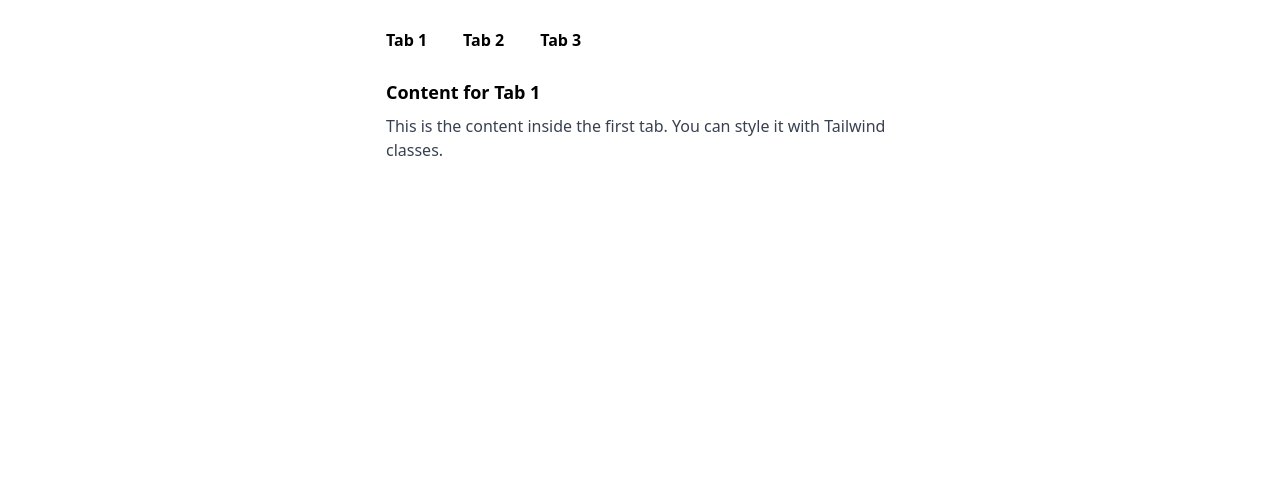
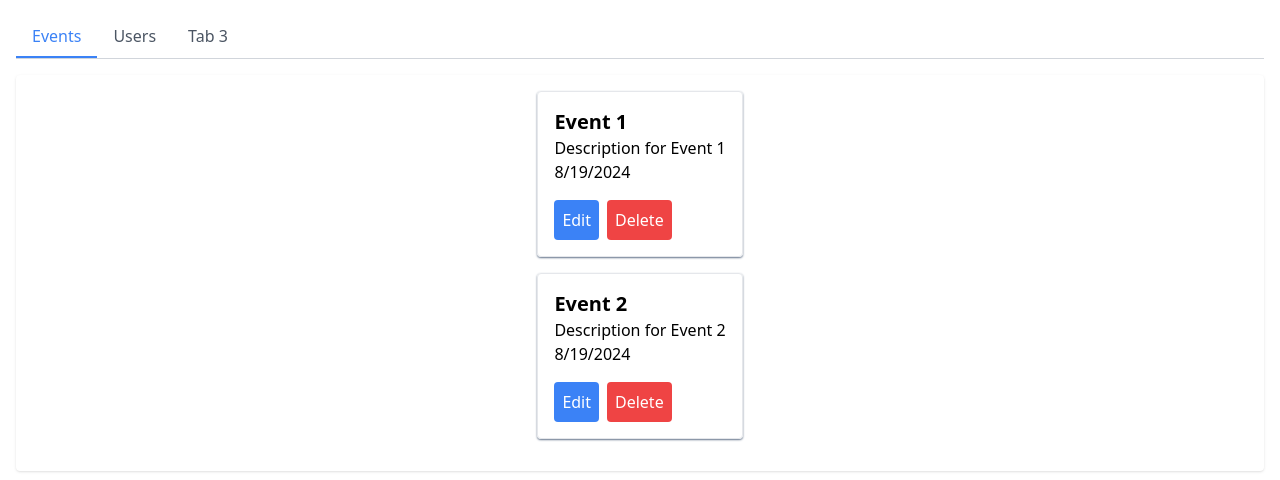
Before and after one commit to AAWEPAPP/DOTR-Front, a Vue app: page /adminDashboard in a window 1280 px wide. Shown: the top 480 px of the page. Built offline with nearby package versions, Linux system fonts and the light colour scheme; what @primevue/themes, tailwindcss-primeui would draw is missing.

Commit message:
Continued working on UI for admin dashboard as well as dashboard

```diff
--- a/src/components/AdminDashboard/Events.vue
+++ b/src/components/AdminDashboard/Events.vue
@@ -1,12 +1,127 @@
 <template>
-  <div class="">
-    <ol class="">
+  <div class="event-list">
+    <div v-for="event in events" :key="event.id" class="event-card mb-4 p-4 border rounded shadow-sm shadow-slate-500">
+      <div>
+        <div v-if="event.isEditing">
+          <input
+            type="text"
+            v-model="event.tempTitle"
+            class="border rounded p-2 mb-2 w-full shadow-sm shadow-slate-500"
+          />
+        </div>
+        <div v-else>
+          <h2 class="text-xl font-bold">{{ event.title }}</h2>
+        </div>
+      </div>
 
-    </ol>
+      <div>
+        <div v-if="event.isEditing">
+          <textarea
+            v-model="event.tempDescription"
+            class="border rounded p-2 w-full shadow-sm shadow-slate-500"
+          ></textarea>
+        </div>
+        <div v-else>
+          <p>{{ event.description }}</p>
+        </div>
+      </div>
+
+      <div>
+        <div v-if="event.isEditing">
+          <Datepicker
+            v-model="event.tempDate"
+            :value="event.tempDate"
+            class="border rounded p-2 w-full shadow-sm shadow-slate-500"
+          />
+        </div>
+        <div v-else>
+          <p>{{ event.date.toLocaleDateString() }}</p>
+        </div>
+      </div>
+
+      <div class="mt-4 flex space-x-2">
+        <button
+          v-if="event.isEditing"
+          @click="confirmEdit(event)"
+          class="bg-green-500 text-white p-2 rounded"
+        >
+          Confirm
+        </button>
+        <button
+          v-else
+          @click="editEvent(event)"
+          class="bg-blue-500 text-white p-2 rounded"
+        >
+          Edit
+        </button>
+
+        <button
+          v-if="event.isEditing"
+          @click="cancelEdit(event)"
+          class="bg-red-500 text-white p-2 rounded"
+        >
+          Close
+        </button>
+        <button
+          v-else
+          @click="deleteEvent(event.id)"
+          class="bg-red-500 text-white p-2 rounded"
+        >
+          Delete
+        </button>
+      </div>
+    </div>
   </div>
 </template>
 
+
 <script setup>
+import { ref } from 'vue';
+import Datepicker from 'vue3-datepicker';
 
+const events = ref([
+  {
+    id: 1,
+    title: 'Event 1',
+    description: 'Description for Event 1',
+    date: new Date(),
+    isEditing: false,
+    tempTitle: '',
+    tempDescription: '',
+    tempDate: null
+  },
+  {
+    id: 2,
+    title: 'Event 2',
+    description: 'Description for Event 2',
+    date: new Date(),
+    isEditing: false,
+    tempTitle: '',
+    tempDescription: '',
+    tempDate: null
+  },
+]);
 
+const editEvent = (event) => {
+  event.isEditing = true;
+  event.tempTitle = event.title;
+  event.tempDescription = event.description;
+  event.tempDate = new Date(event.date);
+};
+
+const cancelEdit = (event) => {
+  event.isEditing = false;
+};
+
+const confirmEdit = (event) => {
+  event.isEditing = false;
+  event.title = event.tempTitle;
+  event.description = event.tempDescription;
+  event.date = event.tempDate;
+  // Save changes to the database
+};
+
+const deleteEvent = (eventId) => {
+  events.value = events.value.filter(event => event.id !== eventId);
+};
 </script>
--- /dev/null
+++ b/src/components/Dashboard/Calendar.vue
@@ -0,0 +1,6 @@
+<template>
+
+</template>
+
+<script setup>
+</script>
--- /dev/null
+++ b/src/components/Dashboard/DashboardNavBar.vue
@@ -0,0 +1,58 @@
+<template>
+  <div class="flex justify-between items-center">
+    <a href="/dashboard"><img class="h-auto w-20" src="../../assets/dotrlogo.svg" alt="Dog on the roof logo"></a>
+    <div class="flex justify-end items-center gap-6 p-4">
+      <h2 class="text-6">Hello {{firstName}}!</h2>
+      <div @click="toggleMenu" class="block md:hidden">
+        <svg
+          class="w-8 h-8 text-black"
+          fill="none"
+          stroke="currentColor"
+          viewBox="0 0 24 24"
+          xmlns="http://www.w3.org/2000/svg"
+        >
+          <path
+            stroke-linecap="round"
+            stroke-linejoin="round"
+            stroke-width="2"
+            d="M4 6h16M4 12h16M4 18h16"
+          ></path>
+        </svg>
+      </div>
+      <div class="hidden md:flex md:gap-6 ">
+        <button v-if="isAdmin" @click="$emit('toggleAdminDashboard')" class="rounded-md border border-blue-600 p-1 text-blue-600 hover:bg-blue-600 hover:text-white transition-colors duration-300">{{ isAdminVisible ? 'Close' : 'Admin' }}</button>
+        <button class="rounded-md bg-red-600 text-white p-1">Logout</button>
+      </div>
+      <div v-if="isMenuOpen" class="md:hidden absolute top-20 left-0 w-full bg-white text-black p-4 space-y-2 z-10">
+        <button v-if="isAdmin" @click="$emit('toggleAdminDashboard')" class="block w-full p-1 text-center rounded-md border border-gray-700 shadow-lg hover:bg-blue-600 hover:text-white">{{ isAdminVisible ? 'Close' : 'Admin' }}</button>
+        <button class="block w-full text-center">Logout</button>
+      </div>
+    </div
+   >
+  </div>
+</template>
+
+<script setup>
+    import { ref } from 'vue';
+
+    const isMenuOpen = ref(false);
+
+    const toggleMenu = () => {
+      isMenuOpen.value = !isMenuOpen.value;
+    };
+
+    const props = defineProps({
+        userFirstName: {
+            type: String,
+            required: true,
+        },
+        admin: {
+            type: Boolean,
+            default: true,
+        },
+        isAdminVisible: Boolean,
+
+    });
+    const isAdmin = ref(props.admin);
+    const firstName = ref(props.userFirstName);
+</script>
--- a/src/components/landingPage/LandingTopOptions.vue
+++ b/src/components/landingPage/LandingTopOptions.vue
@@ -42,6 +42,7 @@ import { useRouter } from 'vue-router';
 const isMenuOpen = ref(false);
 const router = useRouter();
 
+
 const toggleMenu = () => {
   isMenuOpen.value = !isMenuOpen.value;
 };
@@ -53,4 +54,5 @@ const handleRegister = () => {
 const handleLogin = () => {
   router.push('/login');
 };
+
 </script>
--- a/src/main.js
+++ b/src/main.js
@@ -8,12 +8,32 @@ import "./assets/tailwind.css";
 import TabView from "primevue/tabview";
 import TabPanel from "primevue/tabpanel";
 
+import { library } from "@fortawesome/fontawesome-svg-core";
+
+import { FontAwesomeIcon } from "@fortawesome/vue-fontawesome";
+
+import {
+	faCalendar,
+	faPen,
+	faUser,
+	faX,
+	faHouse,
+	faArrowLeft,
+} from "@fortawesome/free-solid-svg-icons";
+
+library.add(faHouse, faX, faUser, faCalendar, faPen, faArrowLeft);
+
 const app = createApp(App);
 
 app.component("TabView", TabView);
 app.component("TabPanel", TabPanel);
+app.component("font-awesome-icon", FontAwesomeIcon);
+
+library.add(faCalendar, faPen, faUser, faX, faHouse, faArrowLeft);
 
 app.use(router);
-app.use(PrimeVue);
+app.use(PrimeVue, {
+	unstyled: true,
+});
 
 app.mount("#app");
--- a/src/router.js
+++ b/src/router.js
@@ -2,6 +2,7 @@ import { createRouter, createWebHistory } from "vue-router";
 import Login from "./views/Login.vue";
 import LandingPage from "./views/LandingPage.vue";
 import AdminDashboard from "./views/AdminDashboard.vue";
+import Dashboard from "./views/Dashboard.vue";
 
 const routes = [
 	{
@@ -19,6 +20,11 @@ const routes = [
 		name: "AdminDashboard",
 		component: AdminDashboard,
 	},
+	{
+		path: "/dashboard",
+		name: "Dashboard",
+		component: Dashboard,
+	},
 ];
 
 const router = createRouter({
--- a/src/views/AdminDashboard.vue
+++ b/src/views/AdminDashboard.vue
@@ -1,29 +1,48 @@
 <template>
-    <div class="p-4 max-w-xl mx-auto">
-        <TabView>
-          <TabPanel header="Tab 1" class="p-4">
-            <div class="text-lg font-semibold mb-2">Content for Tab 1</div>
-            <p class="text-gray-700">
-              This is the content inside the first tab. You can style it with Tailwind classes.
-            </p>
-          </TabPanel>
-          <TabPanel header="Tab 2" class="p-4">
-            <div class="text-lg font-semibold mb-2">Content for Tab 2</div>
-            <p class="text-gray-700">
-              This is the content inside the second tab.
-            </p>
-          </TabPanel>
-          <TabPanel header="Tab 3" class="p-4">
-            <div class="text-lg font-semibold mb-2">Content for Tab 3</div>
-            <p class="text-gray-700">
-              This is the content inside the third tab.
-            </p>
-          </TabPanel>
-        </TabView>
+  <div class="p-4  mx-auto">
+    <div class="border-b border-gray-300">
+        <button
+          v-for="(tab, index) in tabs"
+          :key="index"
+          @click="activeTab = index"
+          :class="[
+            'py-2 px-4 focus:outline-none transition-colors duration-300',
+            activeTab === index
+              ? 'border-b-2 border-blue-500 text-blue-500'
+              : 'text-gray-600 hover:text-blue-500'
+          ]"
+        >
+          {{ tab }}
+        </button>
+    </div>
+
+    <div class="mt-4">
+      <div v-if="activeTab === 0" class="flex justify-center items-center p-4 bg-white rounded shadow">
+        <Events />
       </div>
+      <div v-if="activeTab === 1" class="p-4 bg-white rounded shadow">
+
+      </div>
+      <div v-if="activeTab === 2" class="p-4 bg-white rounded shadow">
+
+      </div>
+    </div>
+  </div>
 </template>
 
-<script>
-    import TabView from 'primevue/tabview';
-    import TabPanel from 'primevue/tabpanel';
+<script setup>
+import { ref } from 'vue';
+import Events from '../components/AdminDashboard/Events.vue';
+
+const tabs = ref(['Events', 'Users', 'Tab 3']);
+
+const activeTab = ref(0);
+
+const props = defineProps({
+    isAdminVisible: { type: Boolean, default: false }
+  });
+
+const handleClose = () => {
+    props.isAdminVisible = false;
+}
 </script>
--- /dev/null
+++ b/src/views/Dashboard.vue
@@ -0,0 +1,19 @@
+<template>
+  <DashboardNavBar :userFirstName="user.firstName" :isAdminVisible="isAdminVisible" @toggleAdminDashboard="onToggleAdminDashboard"></DashboardNavBar>
+  <AdminDashboard v-if="isAdminVisible"></AdminDashboard>
+</template>
+
+<script setup>
+    import { ref } from 'vue';
+
+    import AdminDashboard from '../views/AdminDashboard.vue';
+    import DashboardNavBar from '../components/Dashboard/DashboardNavBar.vue';
+
+    const isAdminVisible = ref(false);
+    const user = {
+      firstName: 'Alec'
+    }
+    const onToggleAdminDashboard = () => {
+      isAdminVisible.value =!isAdminVisible.value;
+    }
+</script>
```
Also changed, not shown: package.json (+7 -1 lines), src/components/AdminDashboard/NavBar.vue (deleted), 1 other file (tests, documents, lock files or other folders).
